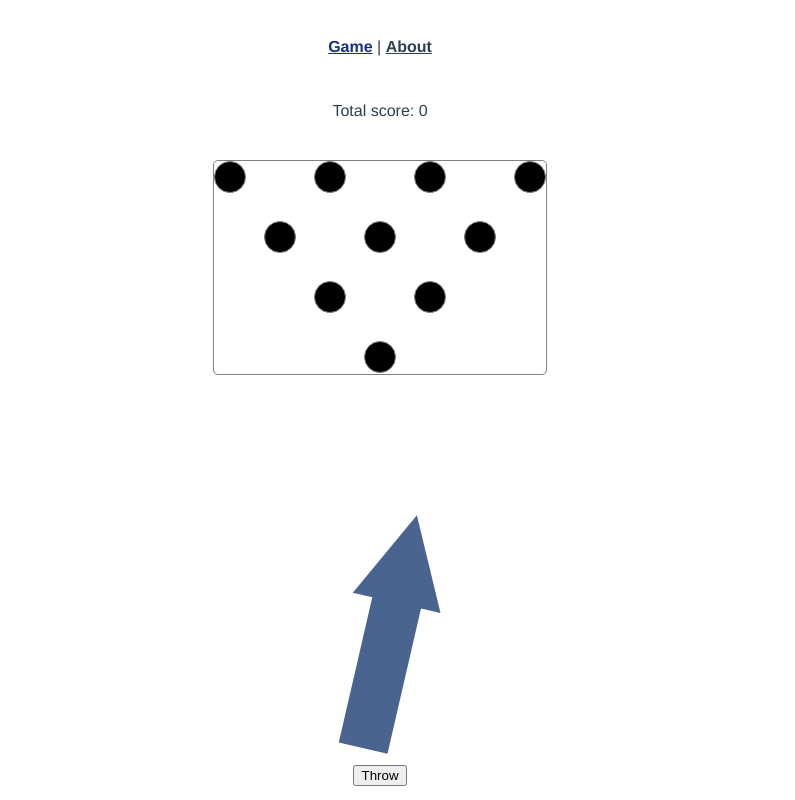
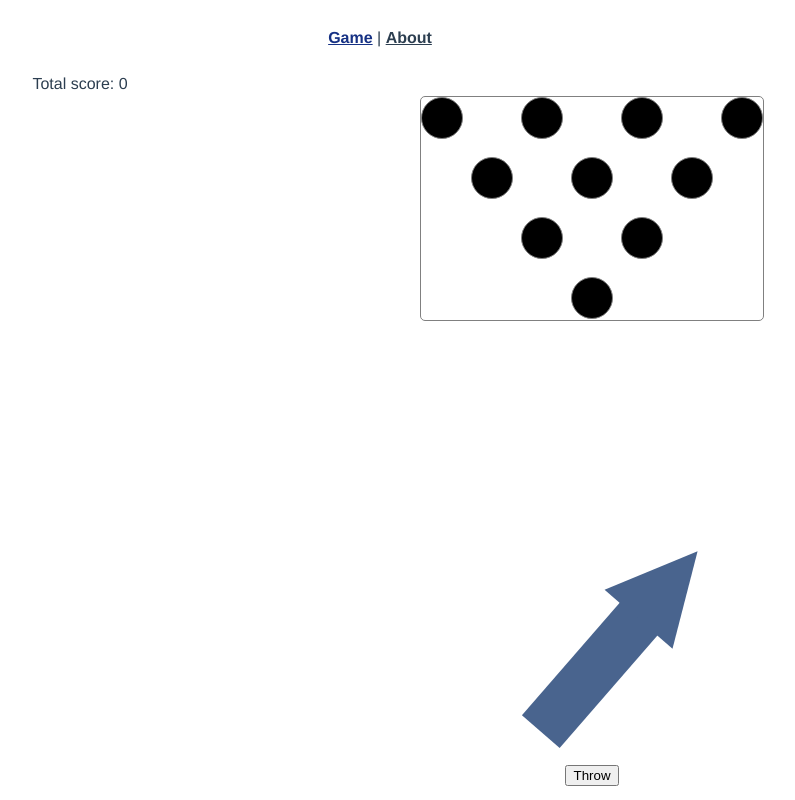
Before and after one commit to leopoldo8/Bowling-Game, a Vue app: page / in a window 1280 px wide. Shown: the whole page, without its empty margins (260-1055 px from the left). Built offline with nearby package versions, Linux system fonts and the light colour scheme.

Commit message:
FEATURE/CHANGE/FIX: interface update, ball and pins width's incresead, line of direction from the arrow to hit the pins, ...

```diff
--- a/package.json
+++ b/package.json
@@ -18,9 +18,9 @@
     "@vue/cli-plugin-babel": "^3.0.5",
     "@vue/cli-plugin-typescript": "^3.0.5",
     "@vue/cli-service": "^3.0.5",
-    "node-sass": "^4.9.0",
+    "node-sass": "^4.12.0",
     "sass-loader": "^7.1.0",
-    "typescript": "^3.4.3",
+    "typescript": "3.4.5",
     "vue-template-compiler": "^2.5.21"
   }
 }
--- a/src/App.vue
+++ b/src/App.vue
@@ -8,22 +8,53 @@
   </div>
 </template>
 
-<style lang="scss">
-#app {
-  font-family: 'Avenir', Helvetica, Arial, sans-serif;
-  -webkit-font-smoothing: antialiased;
-  -moz-osx-font-smoothing: grayscale;
-  text-align: center;
-  color: #2c3e50;
-}
-#nav {
-  padding: 30px;
-  a {
-    font-weight: bold;
-    color: #2c3e50;
-    &.router-link-exact-active {
-      color: #163184;
-    }
-  }
-}
+<style lang="sass">
+#app
+  font-family: 'Avenir', Helvetica, Arial, sans-serif
+  -webkit-font-smoothing: antialiased
+  -moz-osx-font-smoothing: grayscale
+  text-align: center
+  color: #2c3e50
+  width: 100%
+  height: 100%
+
+#nav
+  padding: 30px
+  a
+    font-weight: bold
+    color: #2c3e50
+    &.router-link-exact-active
+      color: #163184
+
+html, body, div, span, applet, object, iframe, h1, h2, h3, h4, h5, h6, p, blockquote, pre, a, abbr, acronym, address, big, cite, code, del, dfn, em, img, ins, kbd, q, s, samp, small, strike, strong, sub, sup, tt, var, b, u, i, center, dl, dt, dd, ol, ul, li, fieldset, form, label, legend, table, caption, tbody, tfoot, thead, tr, th, td, article, aside, canvas, details, embed, figure, figcaption, footer, header, hgroup, menu, nav, output, ruby, section, summary, time, mark, audio, video
+  margin: 0
+  padding: 0
+  border: 0
+  font-size: 100%
+  font: inherit
+  vertical-align: baseline
+
+/* HTML5 display-role reset for older browsers */
+article, aside, details, figcaption, figure, footer, header, hgroup, menu, nav, section
+  display: block
+
+body
+  line-height: 1
+  width: 100vw
+  height: 100vh
+
+ol, ul
+  list-style: none
+
+blockquote, q
+  quotes: none
+
+blockquote:before, blockquote:after, q:before, q:after
+  content: ''
+  content: none
+
+table
+  border-collapse: collapse
+  border-spacing: 0
+
 </style>
--- a/src/views/Home.vue
+++ b/src/views/Home.vue
@@ -1,6 +1,7 @@
 <template>
   <div class="home">
-    <p class="message" v-if="this.game.lock">The game's over! Click <span @click="resetGame">here</span> to restart.</p>
+    <div class="game-info">
+      <p class="message" v-if="this.game.lock">The game's over! Click <span @click="restartGame">here</span> to restart.</p>
       <p>Total score: {{game.score()}}</p>
       <div class="frames">
         <div class="frame-box" v-for="(frame, index) in game.frames" :key="frame[0].index">
@@ -13,12 +14,19 @@
           </div>
         </div>
       </div>
+    </div>
     <div class="game">
       <div class="pins">
-        <div :class="['pin', `pin_${pin}`]" v-for="pin in pins" :key="pin"/>
+        <div v-for="(pin, index) in pins" :key="index" :class="`_${index+1}`">
+          <div v-if="pin" :class="['pin', `pin_${index+1}`]" :ref="`pin_${index}`" />
         </div>
-      <div class="arrow" :style="{transform: `rotate(${angle}deg)`}" />
+      </div>
+      <div>
+        <div class="arrow" :style="{transform: `rotate(${angle}deg)`}" ref="arrow">
+          <div class="line" ref="line" />
+        </div>
         <button @click="stop">Throw</button>
+      </div>
     </div>
   </div>
 </template>
@@ -26,6 +34,7 @@
 <script lang="ts">
 import { Component, Vue } from 'vue-property-decorator';
 import Bowling from '@/services/bowling';
+import Pins from '@/models/pins';
 
 @Component({
   components: {
@@ -37,10 +46,12 @@ export default class Home extends Vue {
   private go: boolean = true;
   private interval: number = 0;
   private game: any = new Bowling();
-  private pins: number = 10;
-  private timeout: number = .1;
+  private pins: Pins | number = 11;
+  private timeout: number = 10;
   private throwStreak: number = 0;
   private lock: boolean = false;
+  private ballWidth: number = 100;
+  private lineLeft: number = 0;
 
   public start() {
     if (this.game.lock) {
@@ -48,8 +59,13 @@ export default class Home extends Vue {
       return;
     }
 
+    const arrowElement = this.$refs.arrow as HTMLElement;
+    const lineElement = this.$refs.line as HTMLElement;
+    const offsetLeftLine = arrowElement.offsetLeft + lineElement.offsetLeft;
+
     this.lock = false;
     this.interval = setInterval(() => {
+      this.lineLeft = offsetLeftLine + Math.cos((this.angle + 90) * Math.PI / 180) * -lineElement.offsetHeight;
       if (this.angle < 90 && this.go) {
         this.angle++;
       } else if (this.angle > -90) {
@@ -62,23 +78,32 @@ export default class Home extends Vue {
   }
 
   public stop() {
-    if (this.lock) { return; }
+    if (this.lock) { return; } else if (typeof this.pins === 'object') {
       clearInterval(this.interval);
-    const pinsOut = Math.round((Math.sin((this.angle + 90) * Math.PI / 180) * this.pins) - .45);
+      let pinsOut = 0;
+      this.pins.forEach((pin, index) => {
+        if ((pin.start <= this.lineLeft + this.ballWidth) && (this.lineLeft - this.ballWidth <= pin.end)) {
+          pinsOut++;
+          const PinDirections: number[] = this.pinDirections(index + 1);
+          const direction: number = Math.floor(Math.random() * (PinDirections.length + 1));
+          const secondPinOut: number = PinDirections[direction - 1] - 1;
+          if (PinDirections && direction && this.pins[secondPinOut]) {
+            pinsOut++;
+            delete this.pins[secondPinOut];
+          }
+          delete this.pins[index];
+        }
+      });
       this.game.roll(pinsOut);
-    this.pins = this.pins - pinsOut;
       this.throwStreak++;
-    if (this.throwStreak >= 2 || pinsOut === 10) {
-      this.lock = true;
-      this.resetPins(() => {
+
       if (this.game.lock) {
         this.lock = true;
-          return;
-        }
-        return this.start();
-      });
+      } else if (this.throwStreak >= 2 || pinsOut === 10) {
+        this.resetGame();
       } else {
         return this.start();
+      }
     }
   }
 
@@ -98,19 +123,52 @@ export default class Home extends Vue {
     return roll.roll;
   }
 
-  private resetGame() {
-    this.resetPins(() => {
+  private pinDirections(pin: number) {
+    switch (pin) {
+      default: return [];
+
+      case 1:
+        return [2];
+      case 2:
+        return [1, 3];
+      case 3:
+        return [2, 4];
+      case 4:
+        return [3];
+      case 5:
+        return [1, 2, 6];
+      case 6:
+        return [2, 3, 5, 7];
+      case 7:
+        return [3, 4, 6];
+      case 8:
+        return [5, 6, 9];
+      case 9:
+        return [6, 7, 8];
+      case 10:
+        return [8, 9];
+    }
+  }
+
+  private restartGame() {
     this.game = new Bowling();
     this.lock = false;
-      this.start();
-    });
+    this.resetGame();
   }
 
-  private resetPins(callback: () => void) {
-    if (this.pins < 10) {
+  private resetGame() {
+    this.lock = true;
     setTimeout(() => {
+      this.pins = 0;
       this.throwStreak = 0;
-        this.pins++;
+      this.resetPins(this.init);
+    }, 600);
+  }
+
+  private async resetPins(callback: () => void) {
+    if (this.pins <= 10) {
+      setTimeout(() => {
+        if (typeof this.pins === 'number') { this.pins++; }
         return this.resetPins(callback);
       }, 200);
     } else {
@@ -118,15 +176,50 @@ export default class Home extends Vue {
     }
   }
 
+  private async mapPinsArray() {
+    if (typeof this.pins !== 'number') { return; }
+    const pins = [];
+    for (let i = 0; i < this.pins; i++) {
+      const el = this.$refs[`pin_${i}`] as HTMLElement;
+      if (!el[0]) { return; }
+      const start: number = el[0].offsetLeft;
+      const end: number = el[0].offsetLeft + el[0].offsetWidth;
+      const val: number = i;
+
+      pins.push({
+        el,
+        start,
+        end,
+        val,
+      });
+
+      if (i + 2 === this.pins) {
+        this.pins = pins;
+      }
+    }
+  }
+
+  private async init() {
+    await this.mapPinsArray();
+    return this.start();
+  }
+
   private mounted() {
-    this.start();
+    this.init();
   }
 }
 </script>
 
 <style lang="sass" scoped>
+  .home
+    display: flex
+    justify-content: space-evenly
+    height: calc(100% - 90px)
+
+    .game-info
       .message
         color: red
+        margin-bottom: 30px
         span
           text-decoration: underline
           cursor: pointer
@@ -134,11 +227,14 @@ export default class Home extends Vue {
       .frames
         display: flex
         margin: 20px auto
-    width: fit-content
+        width: 168px
+        flex-flow: row wrap
 
         .frame-box
           display: flex
           flex-flow: nowrap column
+          margin: 10px 0
+
           .frame
             $border: 1px solid black
             margin: 0 10px
@@ -156,6 +252,9 @@ export default class Home extends Vue {
               .roll
                 width: 20px
                 height: 20px
+                display: flex
+                justify-content: center
+                align-items: center
                 border-bottom: $border
                 border-left: $border
 
@@ -169,52 +268,59 @@ export default class Home extends Vue {
       align-items: center
       flex-flow: nowrap column
       margin-top: 20px
+      overflow: hidden
 
       .pins
-      width: 332px
-      height: 213px
+        width: 342px
+        height: 223px
         border: 1px solid gray
         border-radius: 5px
         display: grid
         grid-template-columns: 50px 50px 50px 50px 50px 50px 50px 50px
         grid-template-rows: 60px 60px 60px 60px
         grid-template-areas: "A A B B C C D D" ". E E F F G G ." ". . H H I I . ." ". . . J J . . ."
+        div
+          &._1
+            grid-area: A
+
+          &._2
+            grid-area: B
+
+          &._3
+            grid-area: C
+
+          &._4
+            grid-area: D
+
+          &._5
+            grid-area: E
+
+          &._6
+            grid-area: F
+
+          &._7
+            grid-area: G
+
+          &._8
+            grid-area: H
+
+          &._9
+            grid-area: I
+
+          &._10
+            grid-area: J
+
           .pin
-        width: 30px
-        height: 30px
+            width: 40px
+            height: 40px
             background-color: black
             border-radius: 50%
             border: 1px solid gray
-        &_1
-          grid-area: A
 
-        &_2
-          grid-area: B
-
-        &_3
-          grid-area: C
-
-        &_4
-          grid-area: D
-
-        &_5
-          grid-area: E
-
-        &_6
-          grid-area: F
-
-        &_7
-          grid-area: G
-
-        &_8
-          grid-area: H
-
-        &_9
-          grid-area: I
-
-        &_10
-          grid-area: J
-
+      .icon-settings
+        width: 16px
+        height: 16px
+        font-size: 16px
 
       .arrow
         margin-top: 225px
@@ -223,6 +329,7 @@ export default class Home extends Vue {
         height: 150px
         background: #49648e
         position: relative
+        z-index: 1
         &:after
           content: ''
           position: absolute
@@ -234,4 +341,20 @@ export default class Home extends Vue {
           border-right: 45px solid transparent
           border-bottom: 90px solid #49648e
 
+        .line
+          width: 1px
+          position: absolute
+          bottom: 0
+          left: 50%
+          height: 600px
+          z-index: -1
+
+      .lineLeft
+        width: 1px
+        height: 646px
+        position: absolute
+        background: black
+        left: 0
+        bottom: 0
+
 </style>
--- a/tsconfig.json
+++ b/tsconfig.json
@@ -7,6 +7,7 @@
     "importHelpers": true,
     "moduleResolution": "node",
     "experimentalDecorators": true,
+    "suppressImplicitAnyIndexErrors": true,
     "esModuleInterop": true,
     "allowSyntheticDefaultImports": true,
     "sourceMap": true,
```
Also changed, not shown: src/services/bowling.ts (+14 -9 lines), 1 other file (tests, documents, lock files or other folders). Lines whose indentation alone changed are shown as unchanged.
